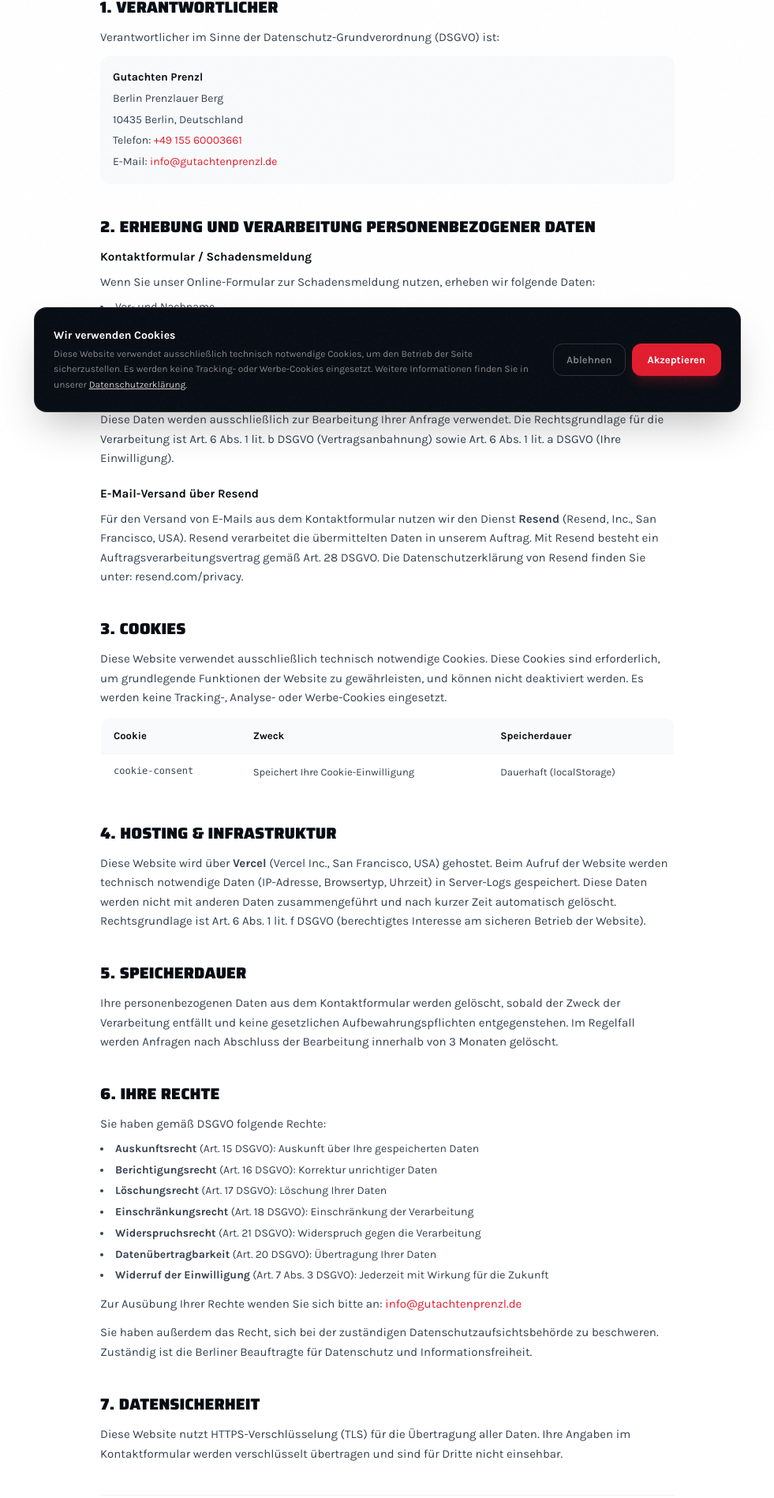
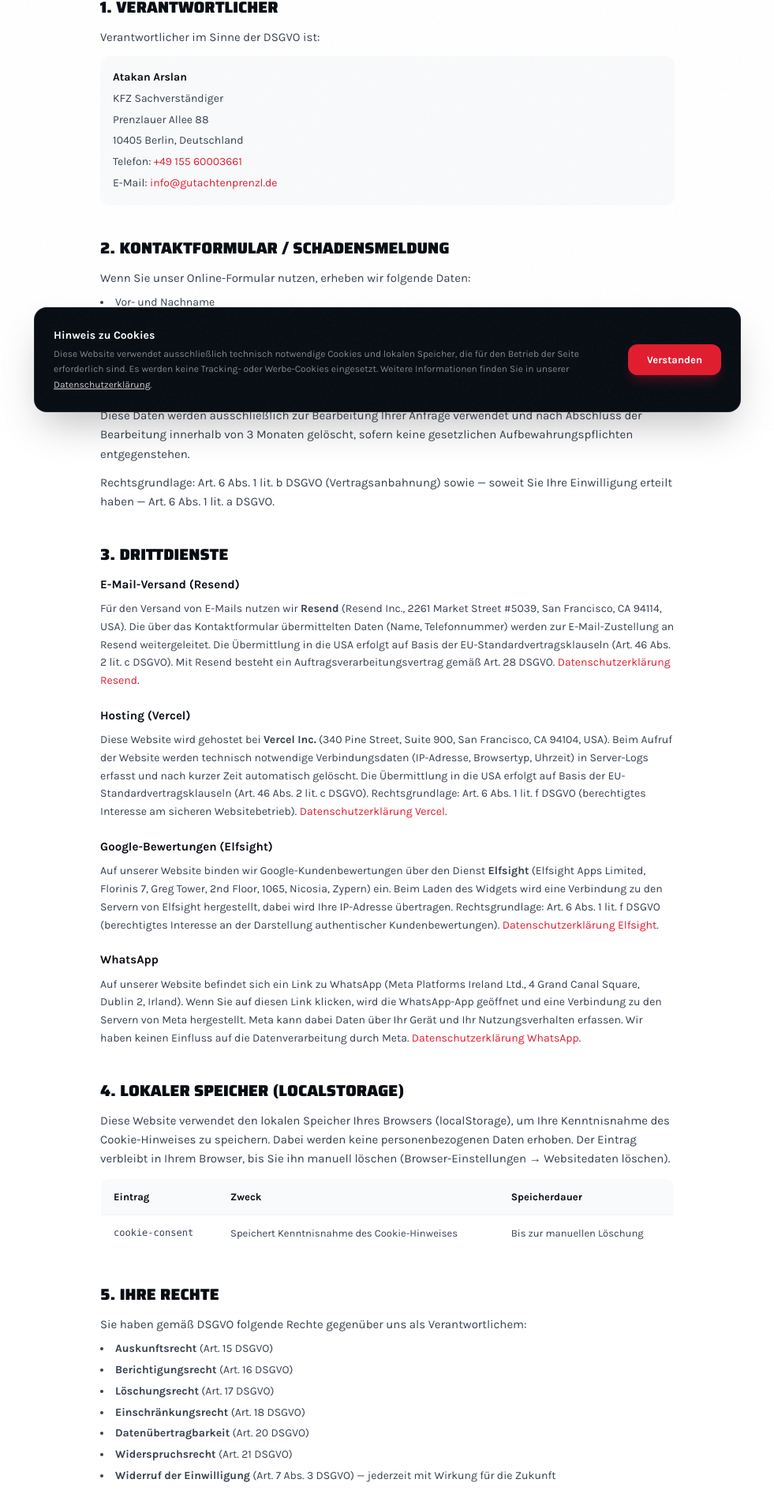
Before and after one commit to atiii3636-hash/gutachtenprenzl, a Next.js app: page /datenschutz in a window 1280 px wide. Shown: the part 254-2151 px from the top of the page at 79% size, without its empty margins (149-1130 px from the left). Built offline with nearby package versions, Linux system fonts and the light colour scheme.

Commit message:
Fix compliance issues: cookie banner, Datenschutz with Elfsight/WhatsApp/US-transfer
Co-Authored-By: Claude Sonnet 4.6 <noreply@anthropic.com>

```diff
--- a/app/datenschutz/page.tsx
+++ b/app/datenschutz/page.tsx
@@ -33,51 +33,73 @@ export default function DatenschutzPage() {
 
         <section>
           <h2 className="font-display font-black text-xl text-[#080D14] uppercase mb-3">1. Verantwortlicher</h2>
-          <p>
-            Verantwortlicher im Sinne der Datenschutz-Grundverordnung (DSGVO) ist:
-          </p>
+          <p>Verantwortlicher im Sinne der DSGVO ist:</p>
           <div className="mt-3 p-4 bg-gray-50 rounded-xl text-[14px] space-y-1">
-            <p className="font-bold text-[#080D14]">Gutachten Prenzl</p>
-            <p>Berlin Prenzlauer Berg</p>
-            <p>10435 Berlin, Deutschland</p>
+            <p className="font-bold text-[#080D14]">Atakan Arslan</p>
+            <p>KFZ Sachverständiger</p>
+            <p>Prenzlauer Allee 88</p>
+            <p>10405 Berlin, Deutschland</p>
             <p>Telefon: <a href="tel:+4915560003661" className="text-[#E11D2F] hover:underline">+49 155 60003661</a></p>
             <p>E-Mail: <a href="mailto:info@gutachtenprenzl.de" className="text-[#E11D2F] hover:underline">info@gutachtenprenzl.de</a></p>
           </div>
         </section>
 
         <section>
-          <h2 className="font-display font-black text-xl text-[#080D14] uppercase mb-3">2. Erhebung und Verarbeitung personenbezogener Daten</h2>
-          <h3 className="font-bold text-[#080D14] mb-2">Kontaktformular / Schadensmeldung</h3>
-          <p>
-            Wenn Sie unser Online-Formular zur Schadensmeldung nutzen, erheben wir folgende Daten:
-          </p>
+          <h2 className="font-display font-black text-xl text-[#080D14] uppercase mb-3">2. Kontaktformular / Schadensmeldung</h2>
+          <p>Wenn Sie unser Online-Formular nutzen, erheben wir folgende Daten:</p>
           <ul className="list-disc list-inside mt-2 space-y-1 text-[14px]">
             <li>Vor- und Nachname</li>
             <li>Telefonnummer</li>
+            <li>Art des Unfalls (Haftpflicht oder Kasko)</li>
             <li>Beschreibung des Schadens (optional)</li>
-            <li>Art des Unfalls (Haftpflicht oder Kasko)</li>
-            <li>Hochgeladene Fotos des Fahrzeugschadens (optional)</li>
+            <li>Fotos des Fahrzeugschadens (optional)</li>
           </ul>
           <p className="mt-3">
-            Diese Daten werden ausschließlich zur Bearbeitung Ihrer Anfrage verwendet. Die Rechtsgrundlage für die Verarbeitung ist Art. 6 Abs. 1 lit. b DSGVO (Vertragsanbahnung) sowie Art. 6 Abs. 1 lit. a DSGVO (Ihre Einwilligung).
+            Diese Daten werden ausschließlich zur Bearbeitung Ihrer Anfrage verwendet und nach Abschluss der Bearbeitung innerhalb von 3 Monaten gelöscht, sofern keine gesetzlichen Aufbewahrungspflichten entgegenstehen.
           </p>
-
-          <h3 className="font-bold text-[#080D14] mt-5 mb-2">E-Mail-Versand über Resend</h3>
-          <p>
-            Für den Versand von E-Mails aus dem Kontaktformular nutzen wir den Dienst <strong>Resend</strong> (Resend, Inc., San Francisco, USA). Resend verarbeitet die übermittelten Daten in unserem Auftrag. Mit Resend besteht ein Auftragsverarbeitungsvertrag gemäß Art. 28 DSGVO. Die Datenschutzerklärung von Resend finden Sie unter: resend.com/privacy.
+          <p className="mt-3">
+            Rechtsgrundlage: Art. 6 Abs. 1 lit. b DSGVO (Vertragsanbahnung) sowie — soweit Sie Ihre Einwilligung erteilt haben — Art. 6 Abs. 1 lit. a DSGVO.
           </p>
         </section>
 
         <section>
-          <h2 className="font-display font-black text-xl text-[#080D14] uppercase mb-3">3. Cookies</h2>
+          <h2 className="font-display font-black text-xl text-[#080D14] uppercase mb-3">3. Drittdienste</h2>
+
+          <h3 className="font-bold text-[#080D14] mb-2">E-Mail-Versand (Resend)</h3>
+          <p className="text-[14px]">
+            Für den Versand von E-Mails nutzen wir <strong>Resend</strong> (Resend Inc., 2261 Market Street #5039, San Francisco, CA 94114, USA). Die über das Kontaktformular übermittelten Daten (Name, Telefonnummer) werden zur E-Mail-Zustellung an Resend weitergeleitet. Die Übermittlung in die USA erfolgt auf Basis der EU-Standardvertragsklauseln (Art. 46 Abs. 2 lit. c DSGVO). Mit Resend besteht ein Auftragsverarbeitungsvertrag gemäß Art. 28 DSGVO.{" "}
+            <a href="https://resend.com/privacy" target="_blank" rel="noopener noreferrer" className="text-[#E11D2F] hover:underline">Datenschutzerklärung Resend</a>.
+          </p>
+
+          <h3 className="font-bold text-[#080D14] mt-5 mb-2">Hosting (Vercel)</h3>
+          <p className="text-[14px]">
+            Diese Website wird gehostet bei <strong>Vercel Inc.</strong> (340 Pine Street, Suite 900, San Francisco, CA 94104, USA). Beim Aufruf der Website werden technisch notwendige Verbindungsdaten (IP-Adresse, Browsertyp, Uhrzeit) in Server-Logs erfasst und nach kurzer Zeit automatisch gelöscht. Die Übermittlung in die USA erfolgt auf Basis der EU-Standardvertragsklauseln (Art. 46 Abs. 2 lit. c DSGVO). Rechtsgrundlage: Art. 6 Abs. 1 lit. f DSGVO (berechtigtes Interesse am sicheren Websitebetrieb).{" "}
+            <a href="https://vercel.com/legal/privacy-policy" target="_blank" rel="noopener noreferrer" className="text-[#E11D2F] hover:underline">Datenschutzerklärung Vercel</a>.
+          </p>
+
+          <h3 className="font-bold text-[#080D14] mt-5 mb-2">Google-Bewertungen (Elfsight)</h3>
+          <p className="text-[14px]">
+            Auf unserer Website binden wir Google-Kundenbewertungen über den Dienst <strong>Elfsight</strong> (Elfsight Apps Limited, Florinis 7, Greg Tower, 2nd Floor, 1065, Nicosia, Zypern) ein. Beim Laden des Widgets wird eine Verbindung zu den Servern von Elfsight hergestellt, dabei wird Ihre IP-Adresse übertragen. Rechtsgrundlage: Art. 6 Abs. 1 lit. f DSGVO (berechtigtes Interesse an der Darstellung authentischer Kundenbewertungen).{" "}
+            <a href="https://elfsight.com/privacy-policy/" target="_blank" rel="noopener noreferrer" className="text-[#E11D2F] hover:underline">Datenschutzerklärung Elfsight</a>.
+          </p>
+
+          <h3 className="font-bold text-[#080D14] mt-5 mb-2">WhatsApp</h3>
+          <p className="text-[14px]">
+            Auf unserer Website befindet sich ein Link zu WhatsApp (Meta Platforms Ireland Ltd., 4 Grand Canal Square, Dublin 2, Irland). Wenn Sie auf diesen Link klicken, wird die WhatsApp-App geöffnet und eine Verbindung zu den Servern von Meta hergestellt. Meta kann dabei Daten über Ihr Gerät und Ihr Nutzungsverhalten erfassen. Wir haben keinen Einfluss auf die Datenverarbeitung durch Meta.{" "}
+            <a href="https://www.whatsapp.com/legal/privacy-policy" target="_blank" rel="noopener noreferrer" className="text-[#E11D2F] hover:underline">Datenschutzerklärung WhatsApp</a>.
+          </p>
+        </section>
+
+        <section>
+          <h2 className="font-display font-black text-xl text-[#080D14] uppercase mb-3">4. Lokaler Speicher (localStorage)</h2>
           <p>
-            Diese Website verwendet ausschließlich technisch notwendige Cookies. Diese Cookies sind erforderlich, um grundlegende Funktionen der Website zu gewährleisten, und können nicht deaktiviert werden. Es werden keine Tracking-, Analyse- oder Werbe-Cookies eingesetzt.
+            Diese Website verwendet den lokalen Speicher Ihres Browsers (localStorage), um Ihre Kenntnisnahme des Cookie-Hinweises zu speichern. Dabei werden keine personenbezogenen Daten erhoben. Der Eintrag verbleibt in Ihrem Browser, bis Sie ihn manuell löschen (Browser-Einstellungen → Websitedaten löschen).
           </p>
           <div className="mt-3 overflow-x-auto">
             <table className="w-full text-[13px] border border-gray-200 rounded-xl overflow-hidden">
               <thead>
                 <tr className="bg-gray-50">
-                  <th className="text-left px-4 py-3 font-bold text-[#080D14]">Cookie</th>
+                  <th className="text-left px-4 py-3 font-bold text-[#080D14]">Eintrag</th>
                   <th className="text-left px-4 py-3 font-bold text-[#080D14]">Zweck</th>
                   <th className="text-left px-4 py-3 font-bold text-[#080D14]">Speicherdauer</th>
                 </tr>
@@ -85,8 +107,8 @@ export default function DatenschutzPage() {
               <tbody>
                 <tr className="border-t border-gray-100">
                   <td className="px-4 py-3 font-mono text-[12px]">cookie-consent</td>
-                  <td className="px-4 py-3">Speichert Ihre Cookie-Einwilligung</td>
-                  <td className="px-4 py-3">Dauerhaft (localStorage)</td>
+                  <td className="px-4 py-3">Speichert Kenntnisnahme des Cookie-Hinweises</td>
+                  <td className="px-4 py-3">Bis zur manuellen Löschung</td>
                 </tr>
               </tbody>
             </table>
@@ -94,43 +116,33 @@ export default function DatenschutzPage() {
         </section>
 
         <section>
-          <h2 className="font-display font-black text-xl text-[#080D14] uppercase mb-3">4. Hosting & Infrastruktur</h2>
-          <p>
-            Diese Website wird über <strong>Vercel</strong> (Vercel Inc., San Francisco, USA) gehostet. Beim Aufruf der Website werden technisch notwendige Daten (IP-Adresse, Browsertyp, Uhrzeit) in Server-Logs gespeichert. Diese Daten werden nicht mit anderen Daten zusammengeführt und nach kurzer Zeit automatisch gelöscht. Rechtsgrundlage ist Art. 6 Abs. 1 lit. f DSGVO (berechtigtes Interesse am sicheren Betrieb der Website).
+          <h2 className="font-display font-black text-xl text-[#080D14] uppercase mb-3">5. Ihre Rechte</h2>
+          <p>Sie haben gemäß DSGVO folgende Rechte gegenüber uns als Verantwortlichem:</p>
+          <ul className="list-disc list-inside mt-2 space-y-1 text-[14px]">
+            <li><strong>Auskunftsrecht</strong> (Art. 15 DSGVO)</li>
+            <li><strong>Berichtigungsrecht</strong> (Art. 16 DSGVO)</li>
+            <li><strong>Löschungsrecht</strong> (Art. 17 DSGVO)</li>
+            <li><strong>Einschränkungsrecht</strong> (Art. 18 DSGVO)</li>
+            <li><strong>Datenübertragbarkeit</strong> (Art. 20 DSGVO)</li>
+            <li><strong>Widerspruchsrecht</strong> (Art. 21 DSGVO)</li>
+            <li><strong>Widerruf der Einwilligung</strong> (Art. 7 Abs. 3 DSGVO) — jederzeit mit Wirkung für die Zukunft</li>
+          </ul>
+          <p className="mt-3">
+            Anfragen richten Sie bitte an:{" "}
+            <a href="mailto:info@gutachtenprenzl.de" className="text-[#E11D2F] hover:underline">info@gutachtenprenzl.de</a>
+          </p>
+          <p className="mt-3">
+            Sie haben außerdem das Recht, sich bei der zuständigen Aufsichtsbehörde zu beschweren:<br />
+            <strong>Berliner Beauftragte für Datenschutz und Informationsfreiheit</strong><br />
+            Friedrichstr. 219, 10969 Berlin —{" "}
+            <a href="https://www.datenschutz-berlin.de" target="_blank" rel="noopener noreferrer" className="text-[#E11D2F] hover:underline">datenschutz-berlin.de</a>
           </p>
         </section>
 
         <section>
-          <h2 className="font-display font-black text-xl text-[#080D14] uppercase mb-3">5. Speicherdauer</h2>
+          <h2 className="font-display font-black text-xl text-[#080D14] uppercase mb-3">6. Datensicherheit</h2>
           <p>
-            Ihre personenbezogenen Daten aus dem Kontaktformular werden gelöscht, sobald der Zweck der Verarbeitung entfällt und keine gesetzlichen Aufbewahrungspflichten entgegenstehen. Im Regelfall werden Anfragen nach Abschluss der Bearbeitung innerhalb von 3 Monaten gelöscht.
-          </p>
-        </section>
-
-        <section>
-          <h2 className="font-display font-black text-xl text-[#080D14] uppercase mb-3">6. Ihre Rechte</h2>
-          <p>Sie haben gemäß DSGVO folgende Rechte:</p>
-          <ul className="list-disc list-inside mt-2 space-y-1 text-[14px]">
-            <li><strong>Auskunftsrecht</strong> (Art. 15 DSGVO): Auskunft über Ihre gespeicherten Daten</li>
-            <li><strong>Berichtigungsrecht</strong> (Art. 16 DSGVO): Korrektur unrichtiger Daten</li>
-            <li><strong>Löschungsrecht</strong> (Art. 17 DSGVO): Löschung Ihrer Daten</li>
-            <li><strong>Einschränkungsrecht</strong> (Art. 18 DSGVO): Einschränkung der Verarbeitung</li>
-            <li><strong>Widerspruchsrecht</strong> (Art. 21 DSGVO): Widerspruch gegen die Verarbeitung</li>
-            <li><strong>Datenübertragbarkeit</strong> (Art. 20 DSGVO): Übertragung Ihrer Daten</li>
-            <li><strong>Widerruf der Einwilligung</strong> (Art. 7 Abs. 3 DSGVO): Jederzeit mit Wirkung für die Zukunft</li>
-          </ul>
-          <p className="mt-3">
-            Zur Ausübung Ihrer Rechte wenden Sie sich bitte an: <a href="mailto:info@gutachtenprenzl.de" className="text-[#E11D2F] hover:underline">info@gutachtenprenzl.de</a>
-          </p>
-          <p className="mt-3">
-            Sie haben außerdem das Recht, sich bei der zuständigen Datenschutzaufsichtsbehörde zu beschweren. Zuständig ist die Berliner Beauftragte für Datenschutz und Informationsfreiheit.
-          </p>
-        </section>
-
-        <section>
-          <h2 className="font-display font-black text-xl text-[#080D14] uppercase mb-3">7. Datensicherheit</h2>
-          <p>
-            Diese Website nutzt HTTPS-Verschlüsselung (TLS) für die Übertragung aller Daten. Ihre Angaben im Kontaktformular werden verschlüsselt übertragen und sind für Dritte nicht einsehbar.
+            Diese Website nutzt HTTPS-Verschlüsselung (TLS) für die sichere Übertragung aller Daten zwischen Ihrem Browser und unseren Servern.
           </p>
         </section>
 
--- a/components/cookie-banner.tsx
+++ b/components/cookie-banner.tsx
@@ -9,13 +9,8 @@ export default function CookieBanner() {
     if (!consent) setVisible(true);
   }, []);
 
-  const accept = () => {
-    localStorage.setItem("cookie-consent", "accepted");
-    setVisible(false);
-  };
-
-  const decline = () => {
-    localStorage.setItem("cookie-consent", "declined");
+  const dismiss = () => {
+    localStorage.setItem("cookie-consent", "acknowledged");
     setVisible(false);
   };
 
@@ -25,27 +20,21 @@ export default function CookieBanner() {
     <div className="fixed bottom-0 left-0 right-0 z-50 p-4 md:p-6">
       <div className="max-w-4xl mx-auto bg-[#080D14] border border-white/10 rounded-2xl shadow-2xl p-5 md:p-6 flex flex-col md:flex-row md:items-center gap-4 md:gap-6">
         <div className="flex-1">
-          <p className="text-white font-bold text-[14px] mb-1">Wir verwenden Cookies</p>
+          <p className="text-white font-bold text-[14px] mb-1">Hinweis zu Cookies</p>
           <p className="text-white/50 text-[12px] leading-relaxed">
-            Diese Website verwendet ausschließlich technisch notwendige Cookies, um den Betrieb der Seite sicherzustellen. Es werden keine Tracking- oder Werbe-Cookies eingesetzt. Weitere Informationen finden Sie in unserer{" "}
+            Diese Website verwendet ausschließlich technisch notwendige Cookies und lokalen Speicher, die für den Betrieb der Seite erforderlich sind. Es werden keine Tracking- oder Werbe-Cookies eingesetzt. Weitere Informationen finden Sie in unserer{" "}
             <a href="/datenschutz" className="text-white/80 underline hover:text-white transition-colors">
               Datenschutzerklärung
             </a>
             .
           </p>
         </div>
-        <div className="flex gap-2 flex-shrink-0">
+        <div className="flex-shrink-0">
           <button
-            onClick={decline}
-            className="px-4 py-2.5 rounded-xl border border-white/15 text-white/50 hover:text-white hover:border-white/30 text-[13px] font-semibold transition-all"
+            onClick={dismiss}
+            className="px-6 py-2.5 rounded-xl bg-[#E11D2F] hover:bg-[#B91C1C] text-white text-[13px] font-bold transition-all shadow-lg shadow-[#E11D2F]/25"
           >
-            Ablehnen
-          </button>
-          <button
-            onClick={accept}
-            className="px-5 py-2.5 rounded-xl bg-[#E11D2F] hover:bg-[#B91C1C] text-white text-[13px] font-bold transition-all shadow-lg shadow-[#E11D2F]/25"
-          >
-            Akzeptieren
+            Verstanden
           </button>
         </div>
       </div>
```
